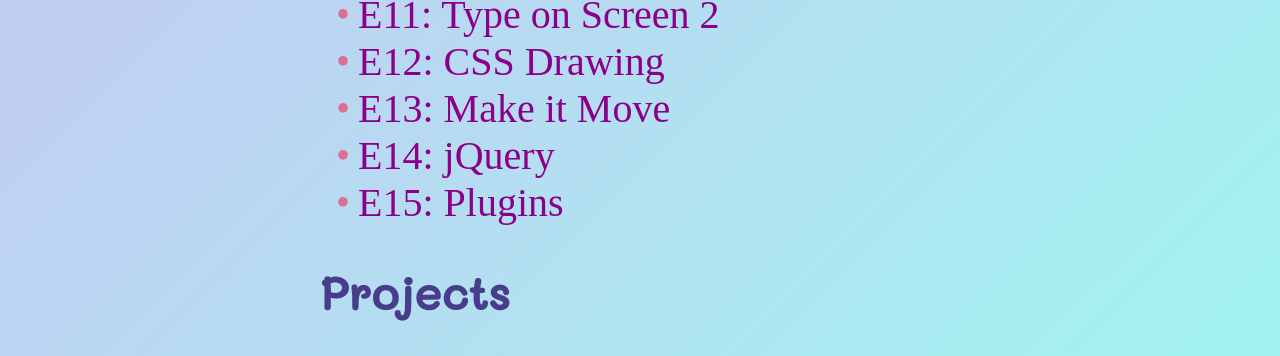
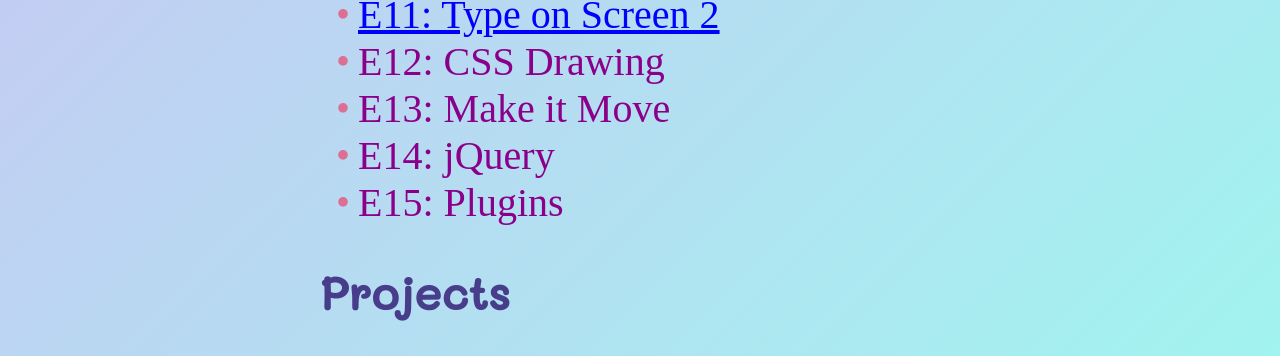
Before and after one commit to Areejrizwan/avt217, a plain HTML site: page index.html in a window 1280 px wide. Shown: the part 744-1100 px from the top of the page. Drawn offline with Linux system fonts and the light colour scheme.

Commit message:
homepage

```diff
--- a/index.html
+++ b/index.html
@@ -25,7 +25,7 @@
           <li><a href="e8/index.html">E8: Visualizing Responsiveness</a></li>
           <li><a href="e9/index.html">E9: Patterns</a></li>
           <li><a href="e10/index.html">E10: Layouts</a></li>
-          <li>E11: Type on Screen 2</li>
+          <li><a href="e11/index.html">E11: Type on Screen 2</a></li>
           <li>E12: CSS Drawing</li>
           <li>E13: Make it Move</li>
           <li>E14: jQuery</li>
```
